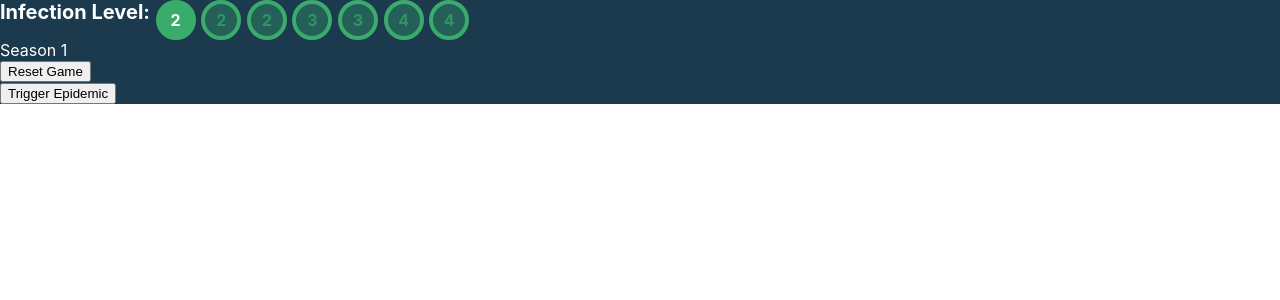
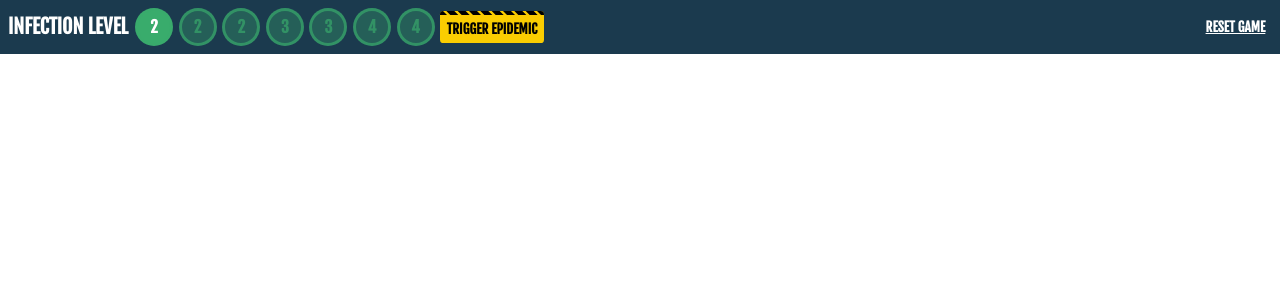
Before and after one commit to paulllama/pandemic-legacy-tracker, a React (Create React App) app: page / in a window 1280 px wide. Shown: the top 300 px of the page. Built offline with nearby package versions, Linux system fonts and the light colour scheme.

Commit message:
Styled Game Nav

```diff
--- a/public/index.html
+++ b/public/index.html
@@ -4,6 +4,7 @@
     <meta charset="utf-8" />
     <link rel="icon" href="%PUBLIC_URL%/favicon.ico" />
     <meta name="viewport" content="width=device-width, initial-scale=1" />
+    <link href="//fonts.googleapis.com/css2?family=Fjalla+One&display=swap" rel="stylesheet">
     <meta name="theme-color" content="#000000" />
     <meta
       name="description"
--- /dev/null
+++ b/src/Game/Buttons.js
@@ -0,0 +1,45 @@
+import styled from 'styled-components'
+
+const ACTIVE_COLOR = '#FACD01'
+
+export const PrimaryButton = styled.button`
+	&:before {
+		content: '';
+		display: block;
+		width: calc(100% + 0.5em);
+		height: 0;
+		border-top: 0.35em dashed black;
+		position: absolute;
+		transform: skew(45deg);
+		left: -0.25em;
+		top: 0;
+	}
+
+	display: block;
+	cursor: pointer;
+	position: relative;
+	overflow: hidden;
+	border-radius: 0.25em;
+	background: ${ACTIVE_COLOR};
+	border: none;
+	padding: 0.75em 0.5em 0.45em;
+	font-weight: bold;
+	text-transform: uppercase;
+`
+
+export const TextButton = styled.button`
+	display: block;
+	background: transparent;
+	padding: 0.5em;
+	font-weight: bold;
+	text-transform: uppercase;
+	border: none;
+	color: white;
+	text-decoration: underline;
+	cursor: pointer;
+	transition: color 0.2s;
+
+	&:hover {
+		color: ${ACTIVE_COLOR};
+	}
+`
--- a/src/Game/CityCards/index.js
+++ b/src/Game/CityCards/index.js
@@ -4,7 +4,6 @@ import City from './City'
 const CityCards = ({
 	deck,
 	discardPile,
-	openEpidemicModal,
 	getProbabilities,
 	playCityCard,
 }) => {
@@ -12,7 +11,6 @@ const CityCards = ({
 		<div>
 			{/* Discard Pile */}
 			<div>
-				<button onClick={openEpidemicModal}>Trigger Epidemic</button>
 				{Object.values(discardPile).map(city => <City city={city} />)}
 			</div>
 
--- a/src/Game/Nav/InfectionLevel.js
+++ b/src/Game/Nav/InfectionLevel.js
@@ -1,6 +1,7 @@
 import React from 'react'
 import { INFECTION_AMOUNTS } from '../config'
 import styled from 'styled-components'
+import { PrimaryButton } from '../Buttons'
 
 export const COLOR_INFECTION = '#39AC6C'
 
@@ -9,12 +10,12 @@ const InfectionStage = styled.div`
 	height: 2em;
 	border-radius: 50%;
 	background: ${COLOR_INFECTION}55;
-	border: 0.25em solid ${COLOR_INFECTION};
+	border: 0.2em solid ${COLOR_INFECTION}AA;
 	text-align: center;
 	line-height: 2em;
 	font-weight: bold;
 	color: ${COLOR_INFECTION}AA;
-	margin-left: 0.35em;
+	margin-right: 0.35em;
 `
 
 const ActiveInfectionStage = styled(InfectionStage)`
@@ -25,23 +26,28 @@ const ActiveInfectionStage = styled(InfectionStage)`
 const Container = styled.div`
 	display: flex;
 	flex-direction: row;
+	align-items: center;
 `
 
 const Title = styled.div`
 	color: white;
 	font-weight: bold;
 	font-size: 1.25rem;
+	text-transform: uppercase;
+	line-height: 1;
+	margin-right: 0.35em;
 `
 
-const InfectionLevel = ({ level }) => (
+const InfectionLevel = ({ level, openEpidemicModal }) => (
 	<Container>
-		<Title>Infection Level:</Title>
+		<Title>Infection Level</Title>
 		{
 			INFECTION_AMOUNTS.map((infectionAmount, index) => level === index
 				? <ActiveInfectionStage key={index}>{infectionAmount}</ActiveInfectionStage>
 				: <InfectionStage key={index}>{infectionAmount}</InfectionStage>
 			)
 		}
+		<PrimaryButton onClick={openEpidemicModal}>Trigger Epidemic</PrimaryButton>
 	</Container>
 )
 
--- a/src/Game/Nav/index.js
+++ b/src/Game/Nav/index.js
@@ -1,18 +1,26 @@
 import React from 'react'
+import styled from 'styled-components'
+
 import InfectionLevel from './InfectionLevel'
+import { TextButton } from '../Buttons'
+
+const Container = styled.div`
+	display: flex;
+	flex-direction: row;
+	justify-content: space-between;
+	padding: 0.5em;
+`
 
 const Nav = ({
 	resetGame,
 	infectionLevel,
+	openEpidemicModal,
 }) => {
 	return (
-		<div>
-			<InfectionLevel level={infectionLevel} />
-			<div>
-					<div>Season 1</div>
-					<button onClick={resetGame}>Reset Game</button>
-			</div>
-		</div>
+		<Container>
+			<InfectionLevel level={infectionLevel} openEpidemicModal={openEpidemicModal} />
+			<TextButton onClick={resetGame}>Reset Game</TextButton>
+		</Container>
 	)
 }
 
--- a/src/Game/index.js
+++ b/src/Game/index.js
@@ -8,7 +8,10 @@ import { INFECTION_AMOUNTS, NUM_PREDICTIONS, MAX_DECIMAL_PLACES } from './config
 
 const Container = styled.div`
 	background: #1B3A4E;
-	color: white;
+
+	* {
+		font-family: 'Fjalla One', sans-serif;
+	}
 `
 
 const Game = () => {
@@ -183,7 +186,7 @@ const Game = () => {
 
 	return (
 		<Container>
-			<Nav infectionLevel={infectionLevel} />
+			<Nav infectionLevel={infectionLevel} openEpidemicModal={openEpidemicModal} />
 			<CityCards
 				deck={deck}
 				discardPile={discardPile}
```
